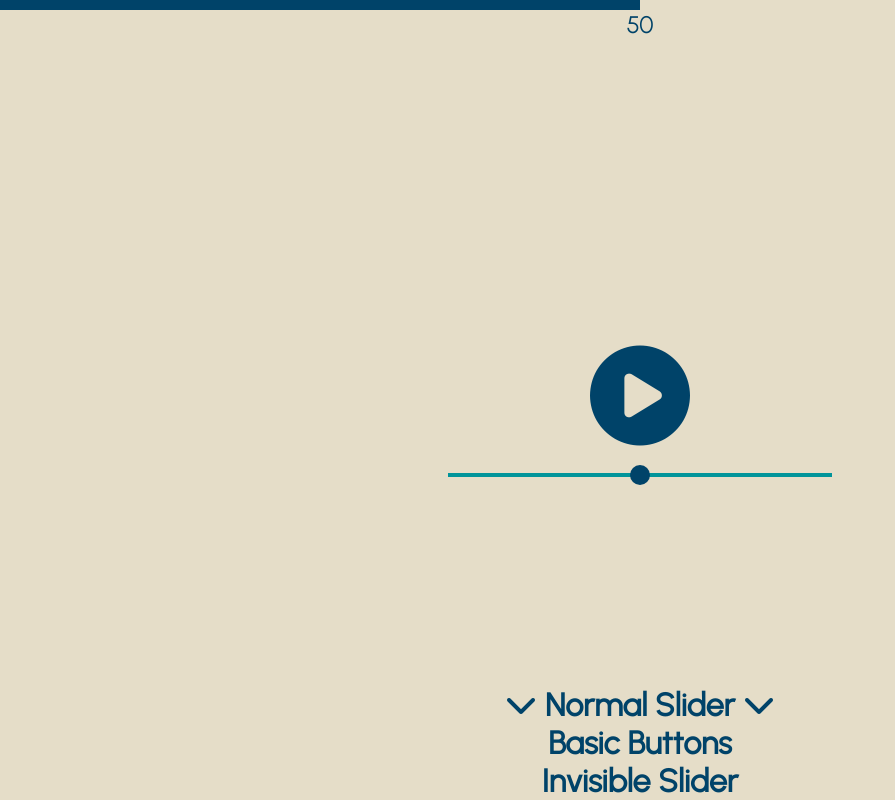
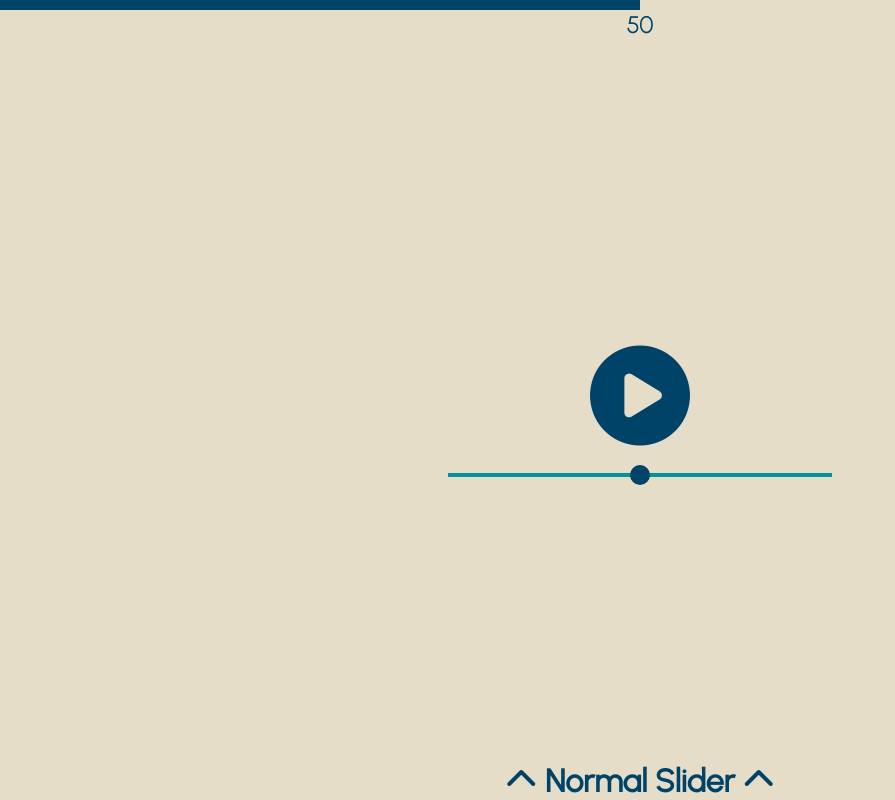
Before and after one commit to Cosmeeeen/best-volume-sliders, a React (Create React App) app: page /normal-slider in a window 1280 px wide. Shown: the whole page, without its empty margins (0-895 px from the left). Built offline with nearby package versions, Linux system fonts and the light colour scheme.

Commit message:
Fix menu being open by default + add favicon

```diff
--- a/public/index.html
+++ b/public/index.html
@@ -34,7 +34,7 @@
       work correctly both with client-side routing and a non-root public URL.
       Learn how to configure a non-root public URL by running `npm run build`.
     -->
-    <title>Volume Sliders</title>
+    <title>Best Volume Sliders</title>
   </head>
   <body>
     <noscript>You need to enable JavaScript to run this app.</noscript>
--- a/src/Components/PageSelector/index.js
+++ b/src/Components/PageSelector/index.js
@@ -24,7 +24,7 @@ const formatSliderName = sliderName => {
 };
 
 const PageSelector = () => {
-  const [displayMenu, setDisplayMenu] = React.useState(true);
+  const [displayMenu, setDisplayMenu] = React.useState(false);
   const [activeSlider, setActiveSlider] = React.useState('Normal Slider');
 
   const { pathname } = useLocation();
```
Also changed, not shown: 1 other file (tests, documents, lock files or other folders).
